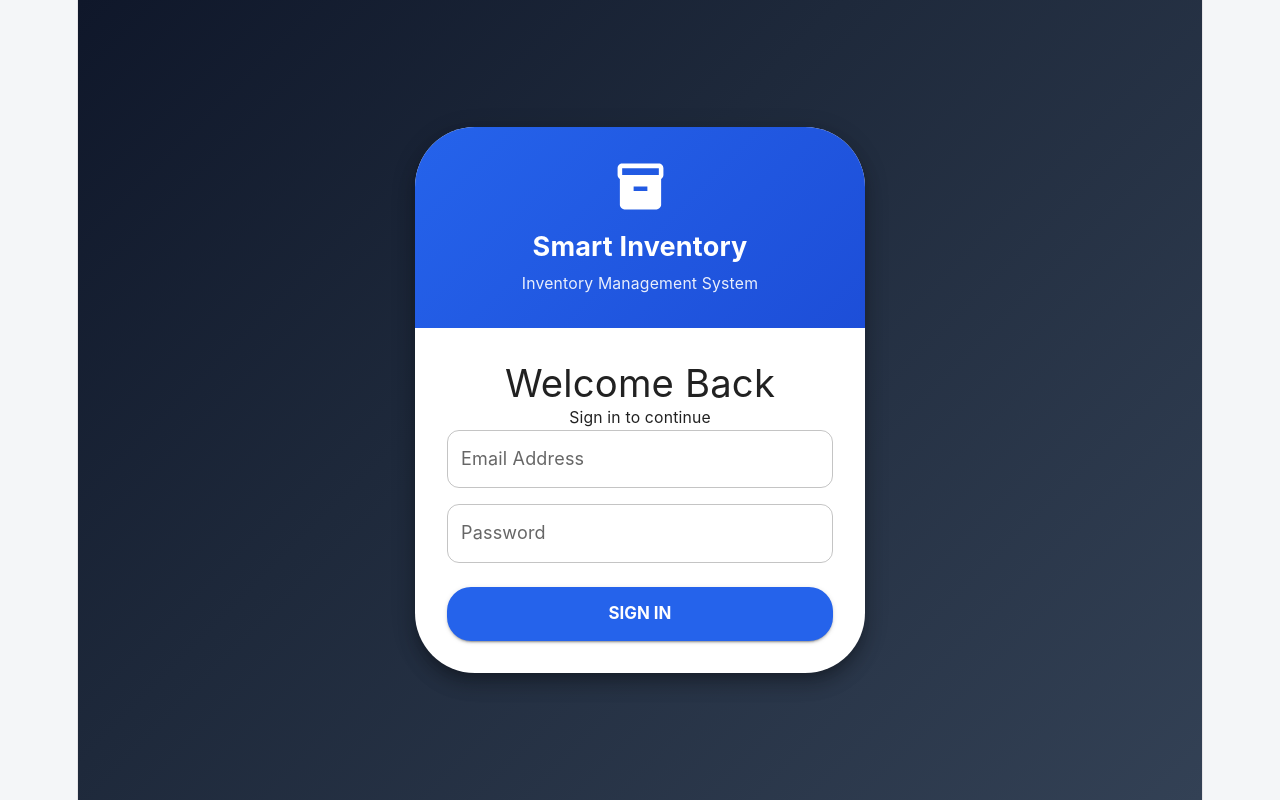
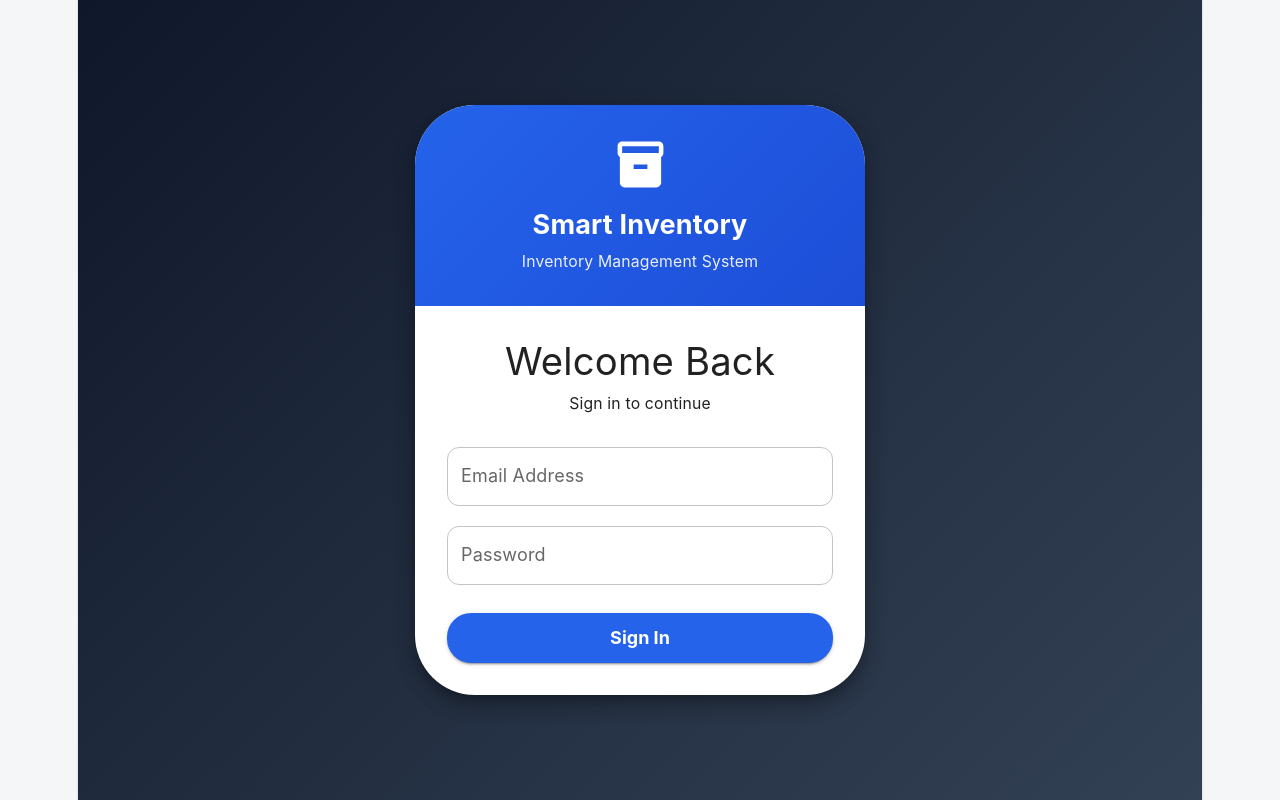
Before and after one commit to muthuarulnithi26-tech/Smart-Inventory-Management-System, a React app in the folder frontend/: page /login in a window 1280 px wide. Built offline with nearby package versions, Linux system fonts and the light colour scheme; no server answers; the HTML template or start-up script is replaced by a standard one.

Commit message:
Add login debugging

```diff
--- a/frontend/src/pages/auth/Login.jsx
+++ b/frontend/src/pages/auth/Login.jsx
@@ -49,9 +49,14 @@ export default function Login() {
 
        const res = await loginUser(form);
 
+       console.log("✅ Login Response:", res);
+       console.log("✅ Access Token:", res.access_token);
+       console.log("✅ Role:", res.role);
+
       localStorage.setItem("token", res.access_token);
       localStorage.setItem("role", res.role);
 
+      console.log("✅ Stored Token:", localStorage.getItem("token"));
             if (res.role === "admin") {
         navigate("/admin");
       } else if (res.role === "manager") {
@@ -67,12 +72,19 @@ export default function Login() {
   };
 
   return (
-    <>
+    <Box
+     sx={{
+      width: "100%",
+      display: "flex",
+      flexDirection: "column",
+      alignItems: "center",
+    }}
+  >
     <Typography
       variant="h4"
       fontWeight={800}
-        mb={1}
       textAlign="center"
+      sx={{ mb: 1 }}
     >
       Welcome Back
     </Typography>
@@ -80,29 +92,41 @@ export default function Login() {
     <Typography
       variant="body2"
       color="text.secondary"
-        mb={3}
       textAlign="center"
+      sx={{ mb: 4 }}
     >
       Sign in to continue
     </Typography>
 
     {error && (
-        <Alert severity="error" sx={{ mb: 2 }}>
+      <Alert
+        severity="error"
+        sx={{
+          width: "100%",
+          mb: 3,
+        }}
+      >
         {error}
       </Alert>
     )}
 
-      <Box sx={{ display: "grid", gap: 2 }}>
+    <Box
+      sx={{
+        width: "100%",
+        display: "flex",
+        flexDirection: "column",
+        gap: 2.5,
+      }}
+    >
       <TextField
         label="Email Address"
         name="email"
         value={form.email}
         onChange={handleChange}
         fullWidth
+        autoComplete="email"
         onKeyDown={(e) => {
-            if (e.key === "Enter") {
-              handleLogin();
-            }
+          if (e.key === "Enter") handleLogin();
         }}
       />
 
@@ -113,24 +137,18 @@ export default function Login() {
         value={form.password}
         onChange={handleChange}
         fullWidth
+        autoComplete="current-password"
         onKeyDown={(e) => {
-            if (e.key === "Enter") {
-              handleLogin();
-            }
+          if (e.key === "Enter") handleLogin();
         }}
         InputProps={{
           endAdornment: (
             <InputAdornment position="end">
               <IconButton
-                  onClick={() =>
-                    setShowPassword(!showPassword)
-                  }
+                edge="end"
+                onClick={() => setShowPassword(!showPassword)}
               >
-                  {showPassword ? (
-                    <VisibilityOff />
-                  ) : (
-                    <Visibility />
-                  )}
+                {showPassword ? <VisibilityOff /> : <Visibility />}
               </IconButton>
             </InputAdornment>
           ),
@@ -139,20 +157,24 @@ export default function Login() {
 
       <Button
         variant="contained"
+        fullWidth
         size="large"
+        disabled={loading}
         onClick={handleLogin}
-          disabled={loading}
         sx={{
           mt: 1,
-            py: 1.5,
+          height: 50,
+          fontWeight: 700,
+          fontSize: "1rem",
           borderRadius: 2,
-            fontWeight: 700,
+          textTransform: "none",
         }}
       >
         {loading ? (
           <>
             <CircularProgress
               size={20}
+              color="inherit"
               sx={{ mr: 1 }}
             />
             Signing In...
@@ -162,6 +184,6 @@ export default function Login() {
         )}
       </Button>
     </Box>
-    </>
+  </Box>
 );
 }
```
Lines whose indentation alone changed are shown as unchanged.
